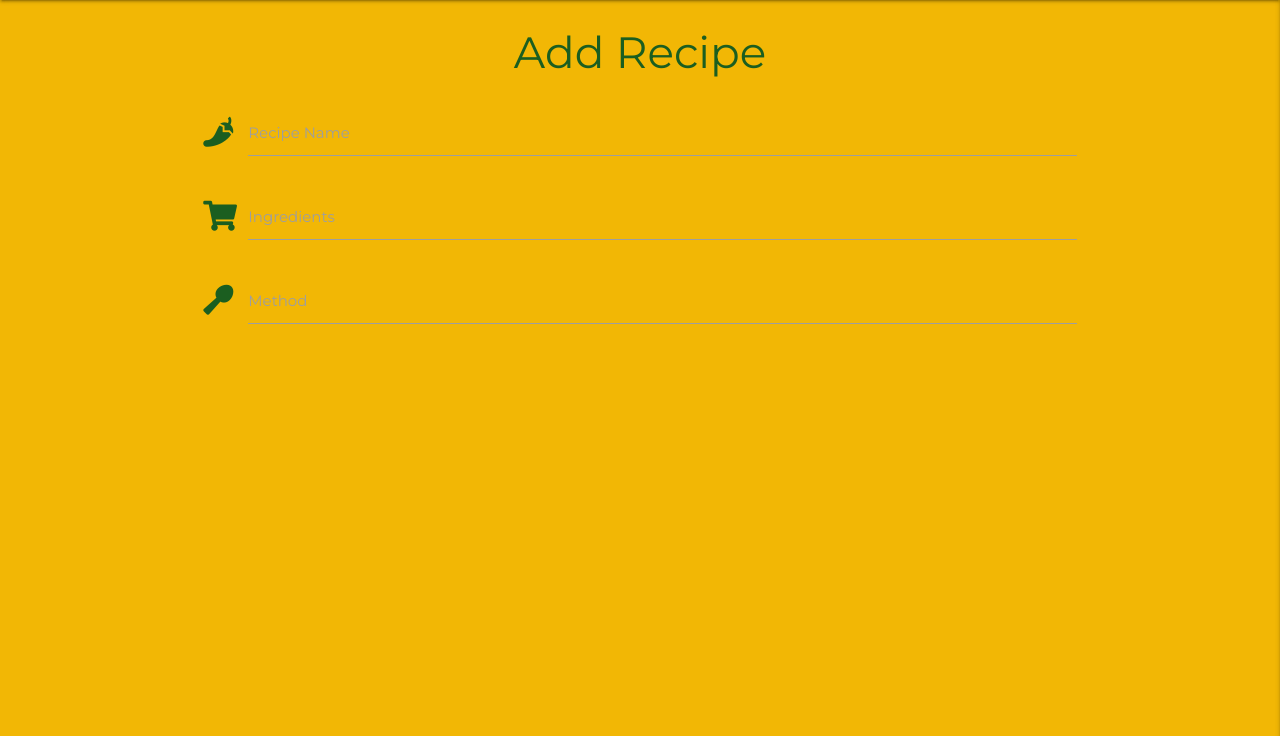
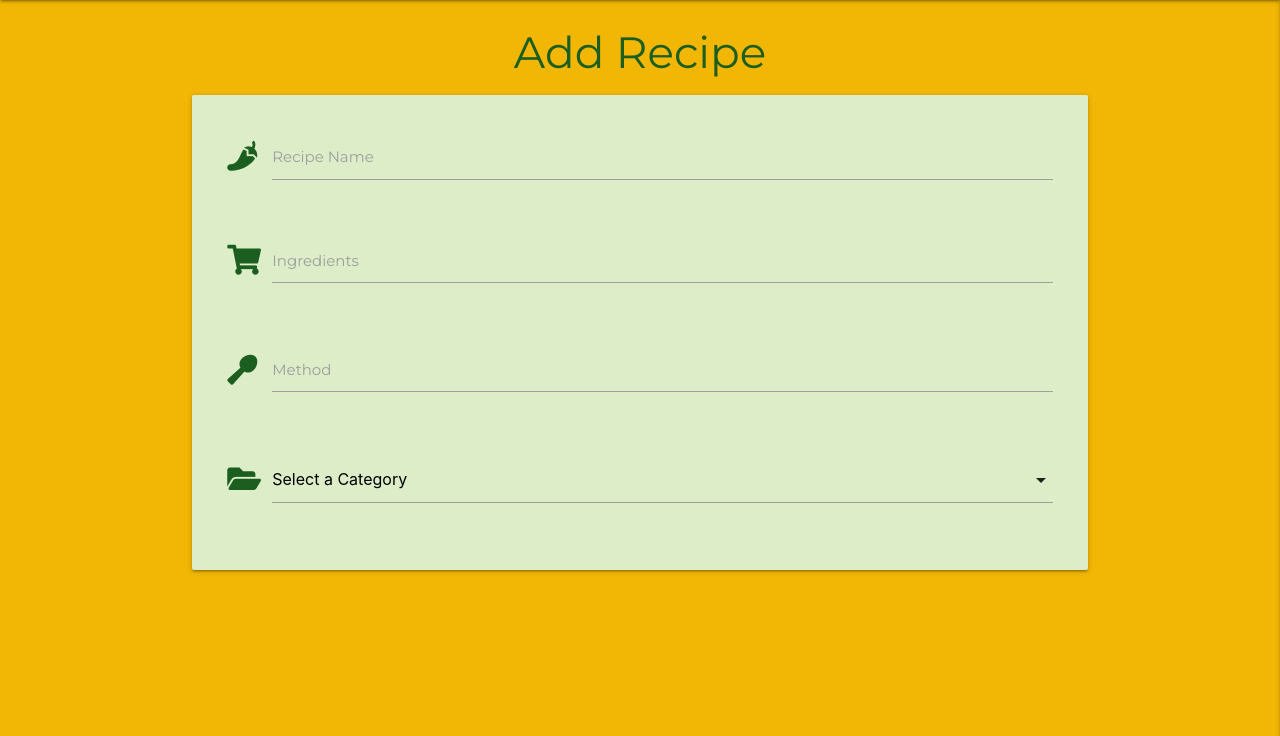
Before and after one commit to Code-Institute-Submissions/LAMcGuinness-MS3, a Flask app: page /add_recipe in a window 1280 px wide. Shown: the part 64-800 px from the top of the page. Run offline with Flask 2, Linux system fonts and the light colour scheme; some libraries are stand-ins or nearby versions.

Commit message:
added imput feilds to the add_recipe.html form

```diff
--- a/static/js/script.js
+++ b/static/js/script.js
@@ -2,4 +2,5 @@
   $(document).ready(function(){
     $('.sidenav').sidenav({edge: "right"});
     $('.collapsible').collapsible();
+    $('select').formSelect();
   });
--- a/templates/add_recipe.html
+++ b/templates/add_recipe.html
@@ -2,25 +2,46 @@
 {% block content %}
     <h3 class ="green-text text-darken-4 center-align">Add Recipe</h3>
 
-    <div class="row">
+    <div class="row card-panel light-green lighten-4">
         <form class="col s12" method="POST" action="">
             <div class="row">
                 <div class="input-field col s12">
                     <i class="fas fa-pepper-hot prefix green-text text-darken-4"></i>
-              <input id="icon_prefix" type="text" class="validate">
-              <label for="icon_prefix">Recipe Name</label>
+                    <input id="recipe_name" name="recipe_name" minlenght="4" maxlenght="50"
+                    type="text" class="validate" required>
+                    <label for="recipe_name">Recipe Name</label>
                 </div>
+            </div>
+            <div class="row">
                 <div class="input-field col s12">
                     <i class="fas fa-shopping-cart prefix green-text text-darken-4"></i>
-              <input id="icon_cart" type="tel" class="validate">
-              <label for="icon_cart">Ingredients</label>
+                    <textarea id="recipe_ingredients" name="recipe_ingredients" minlenght="4"
+                    maxlenght="200" class="materialize-textarea validate" required></textarea>
+                    <label for="recipe_ingredients">Ingredients</label>
                 </div>
+            </div>
+            <div class="row">
                 <div class="input-field col s12">
                     <i class="fas fa-utensil-spoon prefix green-text text-darken-4"></i>
-                <input id="icon_spoon" type="tel" class="validate">
-                <label for="icon_spoon">Method</label>
+                    <textarea id="recipe_method" name="recipe_method" minlenght="4"
+                    maxlenght="200" class="materialize-textarea validate" required></textarea>
+                    <label for="recipe_method">Method</label>
                 </div>
             </div>
+            <div class="row">
+                <div class="input-field col s12">
+                    <i class="fas fa-folder-open prefix green-text text-darken-4"></i>
+                        <select>
+                          <option value="" disabled selected>Select a Category</option>
+                          <option value="1">Breakfast</option>
+                          <option value="2">Lunch</option>
+                          <option value="3">Dinner</option>
+                          <option value="4">Snacks</option>
+                        </select>
+
+                </div>
+            </div>
+
         </form>
       </div>
 
```
Lines whose indentation alone changed are shown as unchanged.
